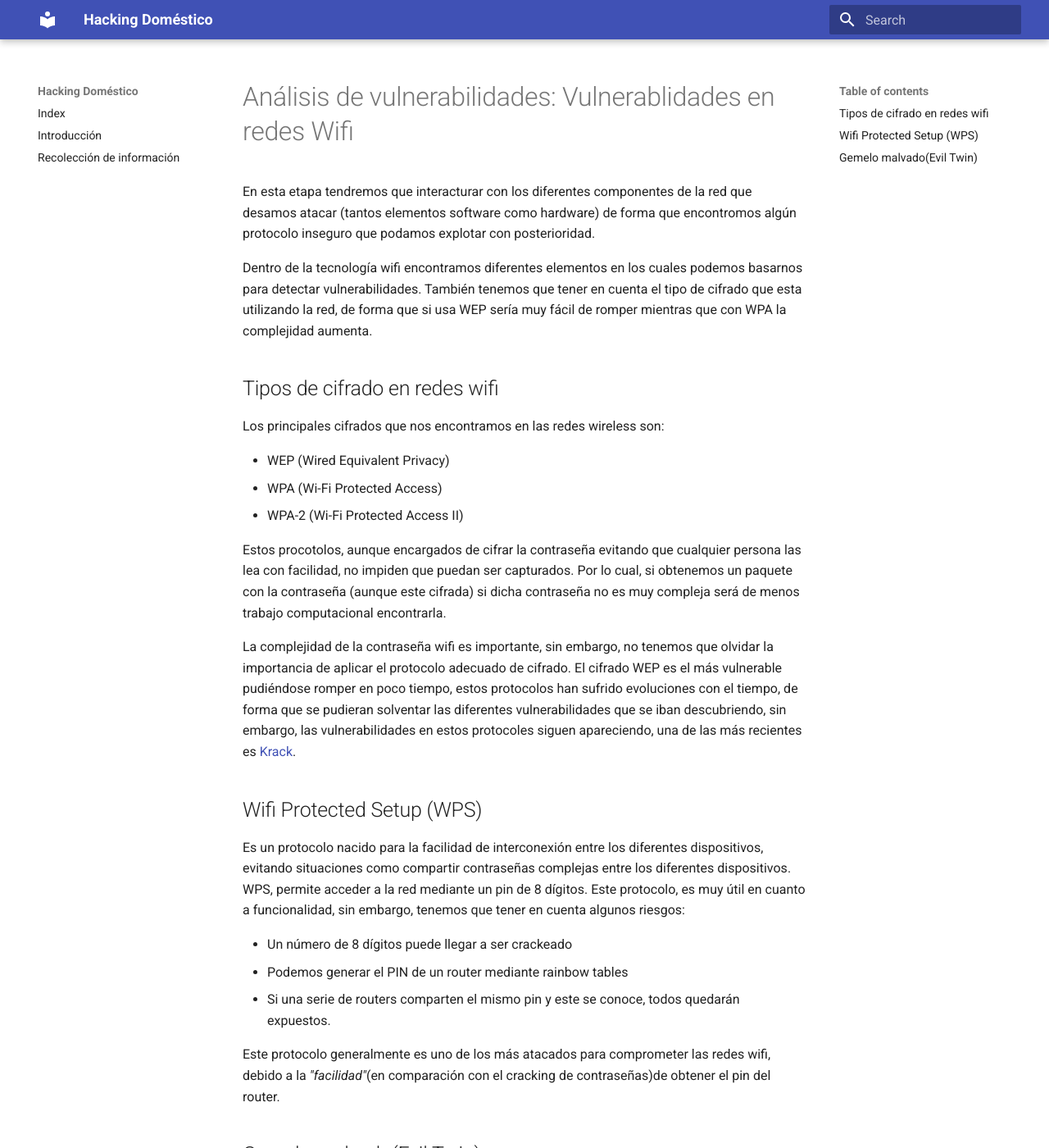
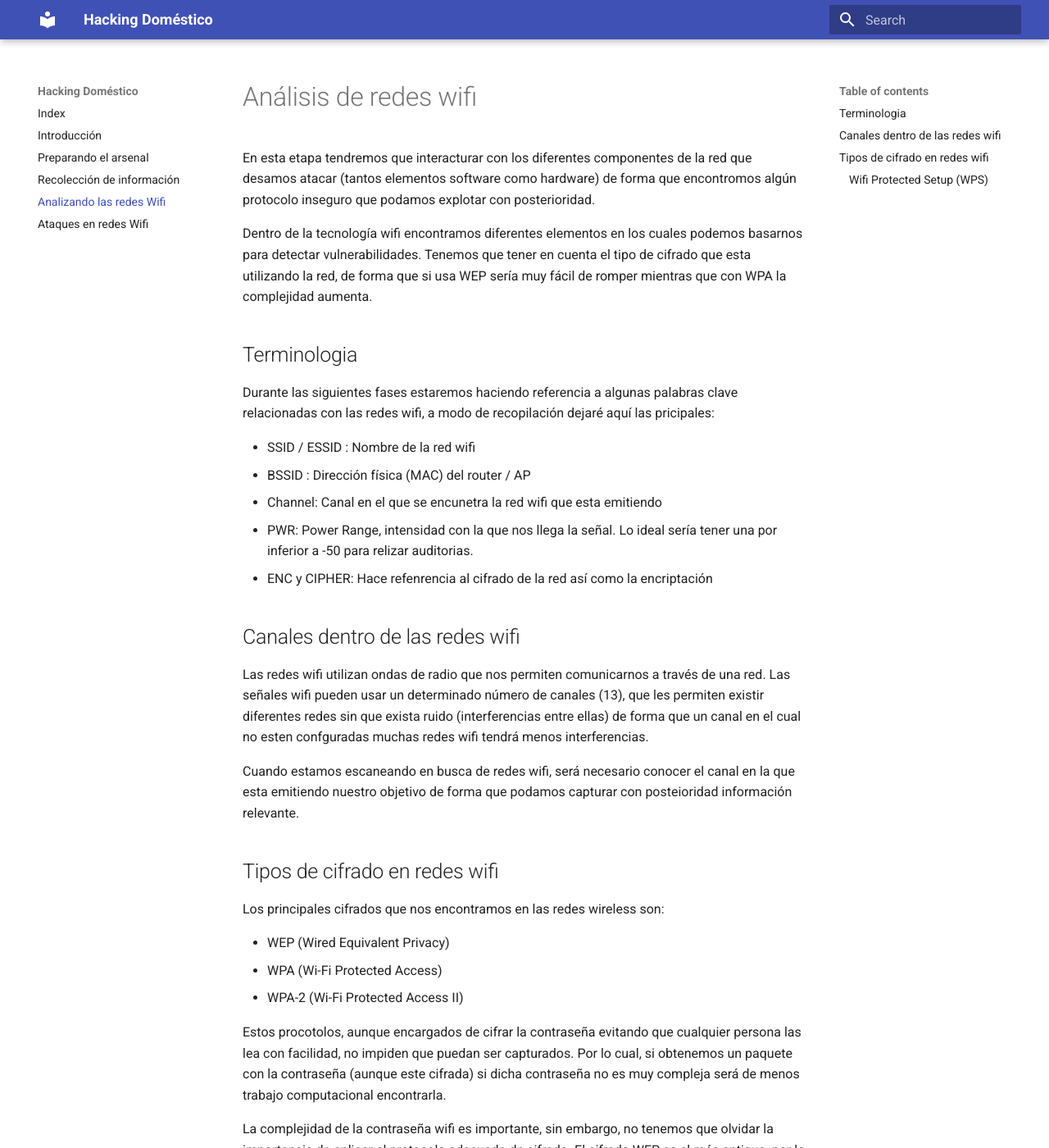
Before and after one commit to hromero99/Seguridad-en-redes-dom-sticas, an MkDocs documentation site: the page built from Documentation/docs/vulnerabilities.md, in a window 1280 px wide and 1400 px high. Shown: the whole window at 82% size. Built offline with MkDocs 1.6.1 and Material for MkDocs 9.7.7, drawn with Linux system fonts in a browser that asks for light colours; some of the changed text lies outside the part shown.

```diff
--- /dev/null
+++ b/Documentation/docs/crackingWifi.md
@@ -0,0 +1 @@
+# Vulnerabilidades en redes wifi
--- a/Documentation/docs/vulnerabilities.md
+++ b/Documentation/docs/vulnerabilities.md
@@ -1,8 +1,24 @@
-# Análisis de vulnerabilidades: Vulnerablidades en redes Wifi
+# Análisis de redes wifi
+
 
 En esta etapa tendremos que interacturar con los diferentes componentes de la red que desamos atacar (tantos elementos software como hardware) de forma que encontromos algún protocolo inseguro que podamos explotar con posterioridad.
 
-Dentro de la tecnología wifi encontramos diferentes elementos en los cuales podemos basarnos para detectar vulnerabilidades. También tenemos que tener en cuenta el tipo de cifrado que esta utilizando la red, de forma que si usa WEP sería muy fácil de romper mientras que con WPA la complejidad aumenta.
+Dentro de la tecnología wifi encontramos diferentes elementos en los cuales podemos basarnos para detectar vulnerabilidades. Tenemos que tener en cuenta el tipo de cifrado que esta utilizando la red, de forma que si usa WEP sería muy fácil de romper mientras que con WPA la complejidad aumenta.
+
+## Terminologia
+Durante las siguientes fases estaremos haciendo referencia a algunas palabras clave relacionadas con las redes wifi, a modo de recopilación dejaré aquí las pricipales:
+
+  * SSID / ESSID : Nombre de la red wifi
+  * BSSID : Dirección física (MAC) del router / AP
+  * Channel: Canal en el que se encunetra la red wifi que esta emitiendo
+  * PWR: Power Range, intensidad con la que nos llega la señal. Lo ideal sería tener una por inferior a -50 para relizar auditorias.
+  * ENC y CIPHER: Hace refenrencia al cifrado de la red así como la encriptación
+
+## Canales dentro de las redes wifi
+
+Las redes wifi utilizan ondas de radio que nos permiten comunicarnos a través de una red. Las señales wifi pueden usar un determinado número de canales (13), que les permiten existir diferentes redes sin que exista ruido (interferencias entre ellas) de forma que un canal en el cual no esten confguradas muchas redes wifi tendrá menos interferencias.
+
+Cuando estamos escaneando en busca de redes wifi, será necesario conocer el canal en la que esta emitiendo nuestro objetivo de forma que podamos capturar con posteioridad información relevante.
 
 ## Tipos de cifrado en redes wifi
 
@@ -14,9 +30,11 @@
 
 Estos procotolos, aunque encargados de cifrar la contraseña evitando que cualquier persona las lea con facilidad, no impiden que puedan ser capturados. Por lo cual, si obtenemos un paquete con la contraseña (aunque este cifrada) si dicha contraseña no es muy compleja será de menos trabajo computacional encontrarla.
 
-La complejidad de la contraseña wifi es importante, sin embargo, no tenemos que olvidar la importancia de aplicar el protocolo adecuado de cifrado. El cifrado WEP es el más vulnerable pudiéndose romper en poco tiempo, estos protocolos han sufrido evoluciones con el tiempo, de forma que se pudieran solventar las diferentes vulnerabilidades que se iban descubriendo, sin embargo, las vulnerabilidades en estos protocoles siguen apareciendo, una de las más recientes es [Krack](https://papers.mathyvanhoef.com/ccs2017.pdf).
+La complejidad de la contraseña wifi es importante, sin embargo, no tenemos que olvidar la importancia de aplicar el protocolo adecuado de cifrado. El cifrado WEP es el más antiguo, por lo tanto es másvulnerable al existir más ataques.Estos protocolos han ido evolucionando con el tiempo, de forma que se pudieran solventar las diferentes vulnerabilidades que se iban descubriendo, sin embargo, las vulnerabilidades en estos protocoles siguen apareciendo, una de las más recientes es [Krack](https://papers.mathyvanhoef.com/ccs2017.pdf).
 
-## Wifi Protected Setup (WPS)
+Recientemente se esta comenzando con la implantación de un nuevo protocolo de cifrado WPA3, sin embargo, desde que este protocolo se comienz ha implementar hasta que se convierta en el estándar pasará un considerable periodo de tiempo ( así como paso con la implementación de WPA )
+
+### Wifi Protected Setup (WPS)
 
 Es un protocolo nacido para la facilidad de interconexión entre los diferentes dispositivos, evitando situaciones como compartir contraseñas complejas entre los diferentes dispositivos. WPS, permite acceder a la red mediante un pin de 8 dígitos. Este protocolo, es muy útil en cuanto a funcionalidad, sin embargo, tenemos que tener en cuenta algunos riesgos:
 
@@ -25,5 +43,3 @@
 * Si una serie de routers comparten el mismo pin y este se conoce, todos quedarán expuestos.
 
 Este protocolo generalmente es uno de los más atacados para comprometer las redes wifi, debido a la _"facilidad"_(en comparación con el cracking de contraseñas)de obtener el pin del router.
-
-## Gemelo malvado(Evil Twin)
--- a/Documentation/mkdocs.yml
+++ b/Documentation/mkdocs.yml
@@ -5,4 +5,7 @@
 nav:
     - "Index": index.md
     - "Introducción": introduccion.md
+    - "Preparando el arsenal": raspberry.md
     - "Recolección de información": informationGathering.md
+    - "Analizando las redes Wifi": vulnerabilities.md
+    - "Ataques en redes Wifi": crackingWifi.md
```
Also changed, not shown: Documentation/docs/raspberry.md (added, +39 -0 lines), Documentation/docs/img/raspberryhidden.jpg (added), 1 other file.
